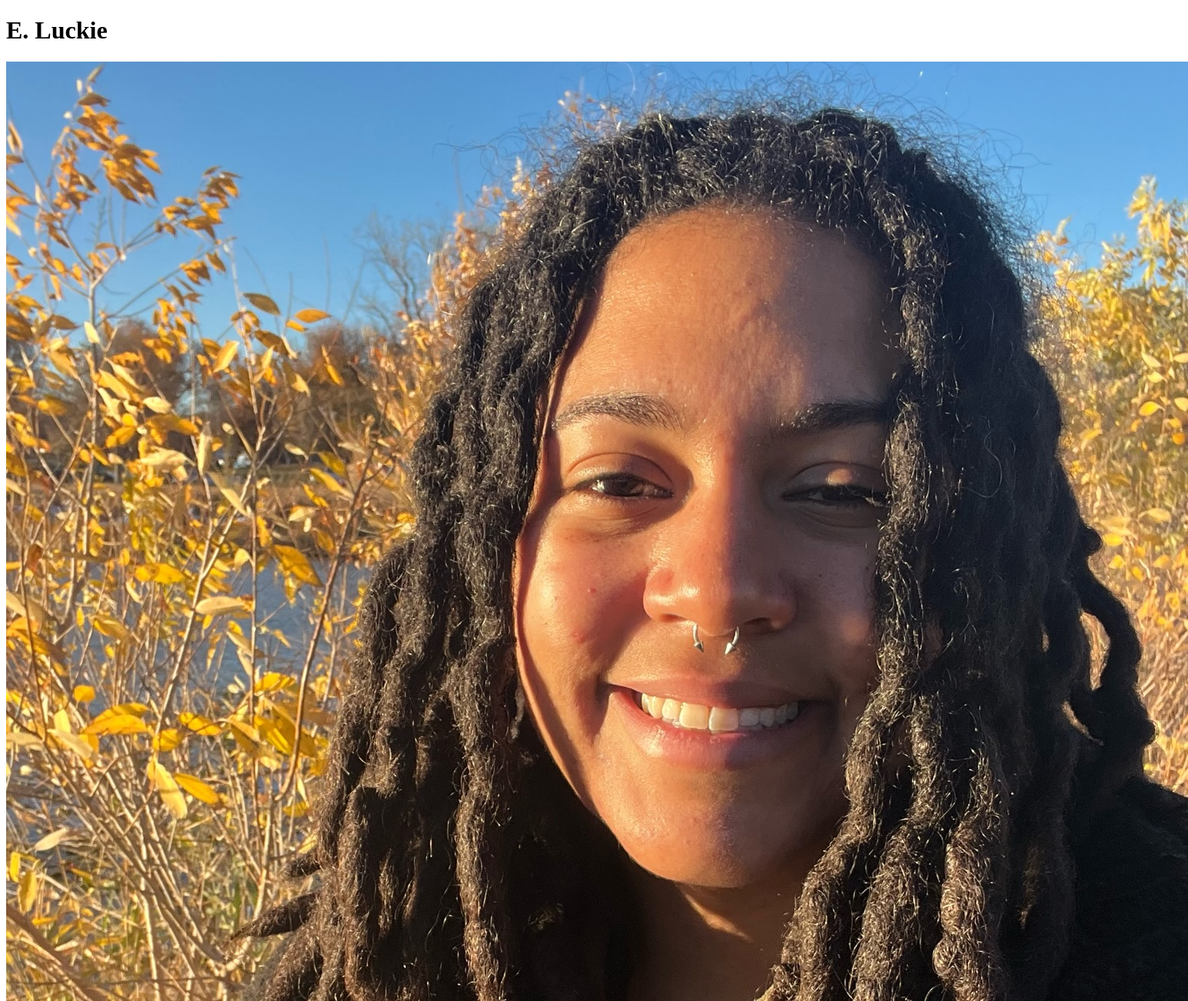
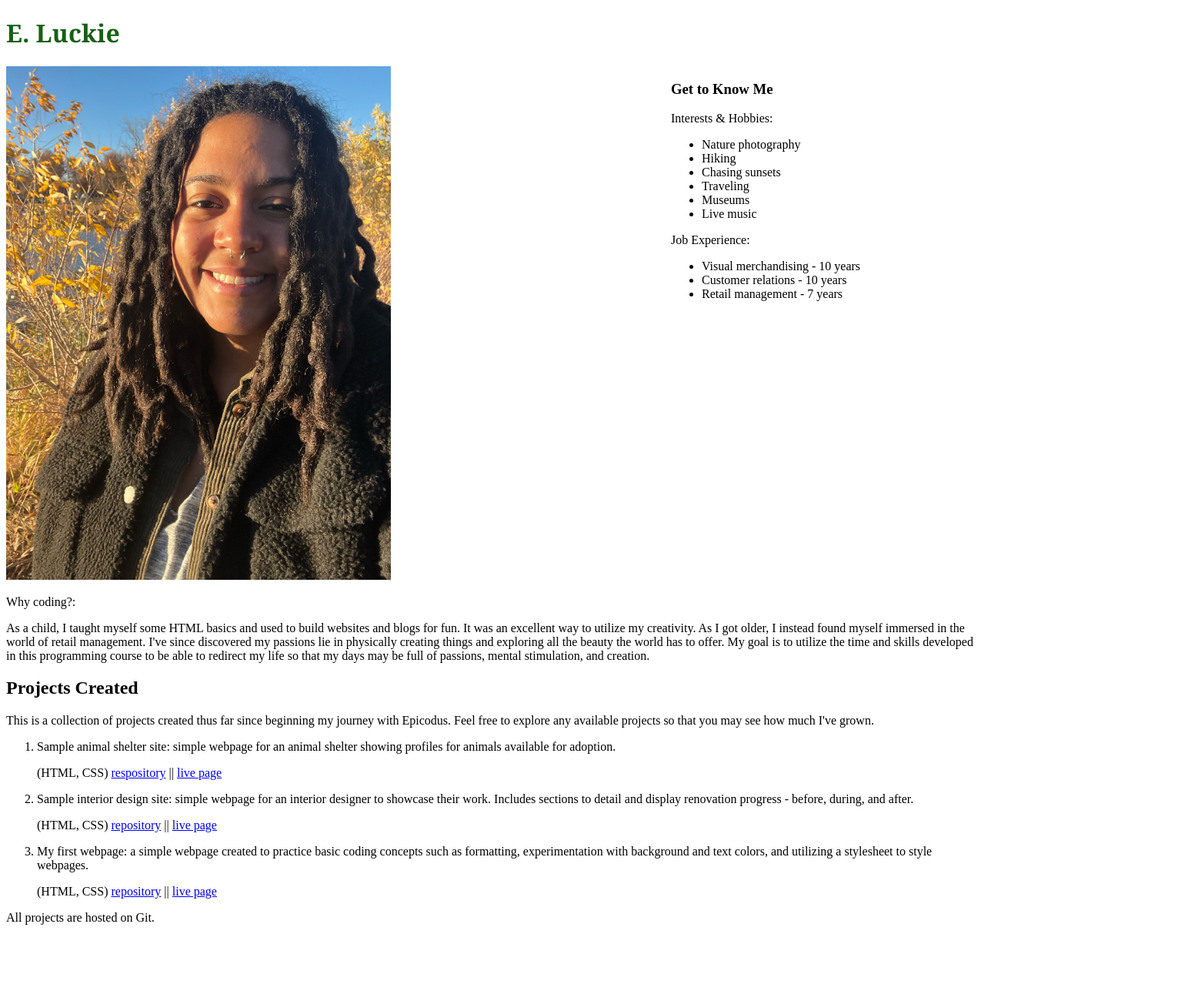
Before and after one commit to eluckie/wk1-portfolio, a plain HTML site: page index.html in a window 1280 px wide. Shown: the top 1300 px of the page at 77% size, 1544 px wide, since content can reach past the window. After the commit the page ends 1217 px from the top, so only its background shows below. Drawn offline with Linux system fonts and the light colour scheme.

Commit message:
Resize selfie and About Me column to sit next to each other on the page.

```diff
--- a/css/styles.css
+++ b/css/styles.css
@@ -0,0 +1,13 @@
+h1 {
+  font-family:Georgia, 'Times New Roman', Times, serif;
+  color:rgb(23, 95, 23);
+}
+
+.selfie {
+  width:500px;
+}
+
+.about-me {
+  float:right;
+  width:400px;
+}
--- a/index.html
+++ b/index.html
@@ -9,14 +9,7 @@
   <img class="selfie" src="img/self.jpg" alt="smiling selfie with the sun in my face and a lake with plants in the background">
 
   <div class="about-me">
-    <h3>Get to Know Me</h3>
-    <p>Job Experience:</p>
-      <ul>
-        <li>Visual merchandising - 10 years</li>
-        <li>Customer relations - 10 years</li>
-        <li>Retail management - 7 years</li>
-      </ul>
-
+  <h3>Get to Know Me</h3>
     <p>Interests & Hobbies:</p>
       <ul>
         <li>Nature photography</li>
@@ -27,9 +20,18 @@
         <li>Live music</li>
       </ul>
 
+    <p>Job Experience:</p>
+      <ul>
+        <li>Visual merchandising - 10 years</li>
+        <li>Customer relations - 10 years</li>
+        <li>Retail management - 7 years</li>
+      </ul>
+    </div>
+
+    <div class="why-coding">
       <p>Why coding?:</p>
-      <p>As a child, I taught myself some HTML basics and used to build websites and blogs for fun. It was an excellent way to utilize my creativity. As I got older, I instead found myself immersed in the world of retail management. I've since discovered my passions lie in physically creating things and exploring all the beauty the world has to offer. My goal is to utilize the time and skills developed in this programming course to be able to redirect my life so that my days may be full of passions, mental stimulation, and creation.</p>
-  </div>
+      <p>As a child, I taught myself some HTML basics and used to build websites and blogs for fun. It was an excellent way to utilize my creativity. As I got older, I instead found myself immersed in the world of retail management. I've since discovered my passions lie in physically creating things and exploring all the beauty the world has to offer. My goal is to utilize the time and skills developed in this programming course to be able to redirect my life so that my days may be full of passions, <span class="mental">mental stimulation</span>, and creation.</p>
+    </div>
 
   <div class="projects">
     <h2>Projects Created</h2>
```
